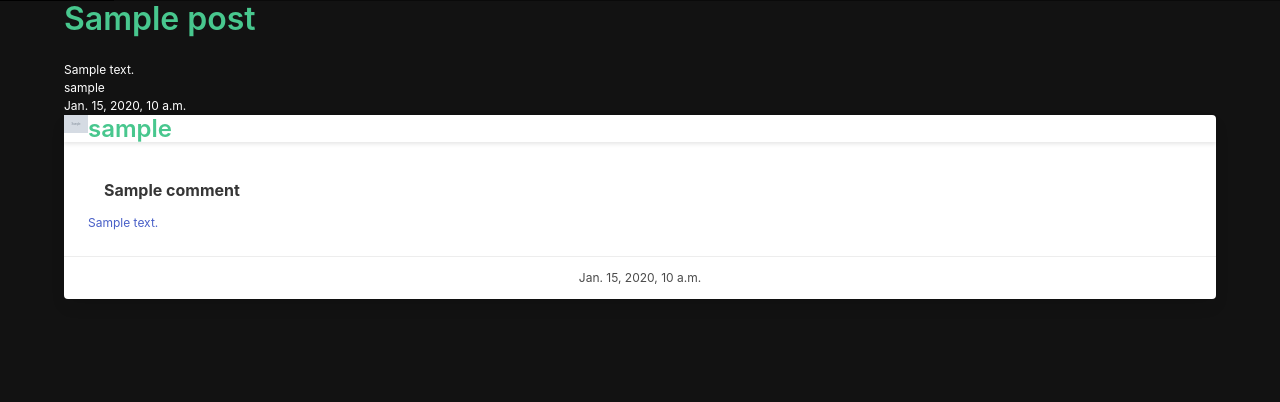
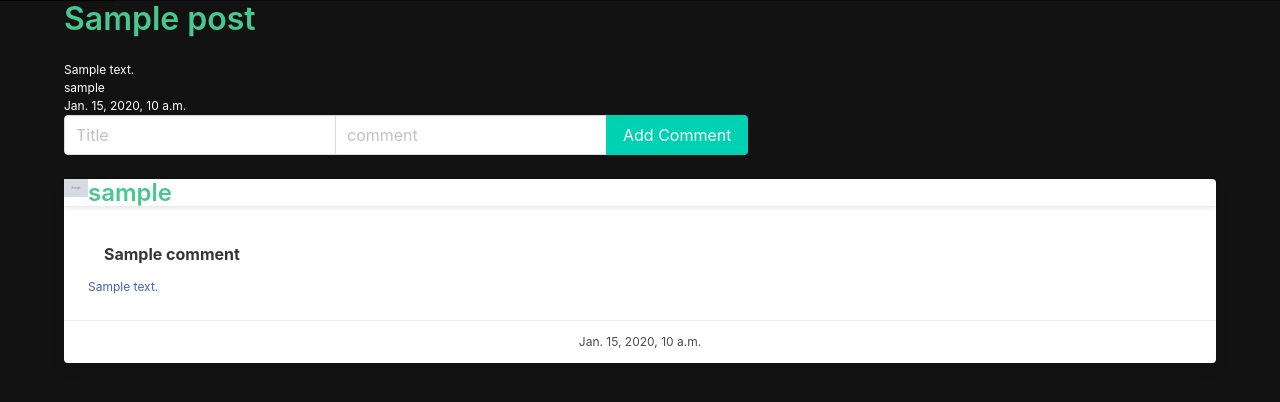
Before and after one commit to mdechavez5/dance_app, a Django app: page /posts/1/ in a window 1280 px wide. Shown: the part 51-453 px from the top of the page. Run offline with Django 4.2, Linux system fonts and the light colour scheme; tables that the repository leaves empty hold one stand-in row (values such as "Sample post"); grey boxes marked "Sample" are stand-in pictures; some libraries are stand-ins or nearby versions.

Commit message:
Added ability to add comment to a specific post in post_detail.html

```diff
--- a/main_app/templates/post_detail.html
+++ b/main_app/templates/post_detail.html
@@ -4,6 +4,33 @@
 <p>{{post.content}}</p>
 <p>{{post.user}}</p>
 <p>{{post.date_posted}}</p>
+
+<form class="mb-5" action="{% url 'comment_create' post.pk %}" method="post">
+    {% csrf_token %}
+    <div class="field has-addons">
+        <div class="control">
+            <input
+                class="input"
+                type="text"
+                name="title"
+                placeholder="Title"
+                required
+            />
+        </div>
+        <div class="control">
+            <input
+                class="input"
+                type="text"
+                name="content"
+                placeholder="comment"
+                required
+            />
+        </div>
+        <div class="control">
+            <input class="button is-primary" type="submit" value="Add Comment" />
+        </div>
+    </div>
+</form>
 
 <div class="gallery">
     {% for comment in comments %}
--- a/main_app/urls.py
+++ b/main_app/urls.py
@@ -18,6 +18,7 @@ urlpatterns = [
     path('posts/<int:pk>/',views.PostDetail.as_view(), name="post_detail"),
     path('posts/<int:pk>/update',views.PostUpdate.as_view(), name="post_update"),
     path('posts/<int:pk>/delete/',views.PostDelete.as_view(), name="post_delete"),
+    path('posts/<int:pk>/comment/new/', views.CommentCreate.as_view(), name="comment_create"),
     path('accounts/signup/', views.Signup.as_view(), name="signup"),
     path('profile/', views.Profile.as_view(), name="profile"),
 ]
--- a/main_app/views.py
+++ b/main_app/views.py
@@ -80,6 +80,15 @@ class PostDelete(DeleteView):
     model = Post
     template_name = "post_delete.html"
     success_url = "/"
+
+class CommentCreate(View):
+    def post(self, request, pk):
+        title = request.POST.get("title")
+        content = request.POST.get("content")
+        date_posted = datetime.now(timezone.utc)
+        post = Post.objects.get(pk=pk)
+        Comment.objects.create(title=title, content=content, date_posted=date_posted, post=post, user=self.request.user)
+        return redirect('post_detail', pk=pk)
 
 class PieceDetail(TemplateView):
     model = Piece
```
